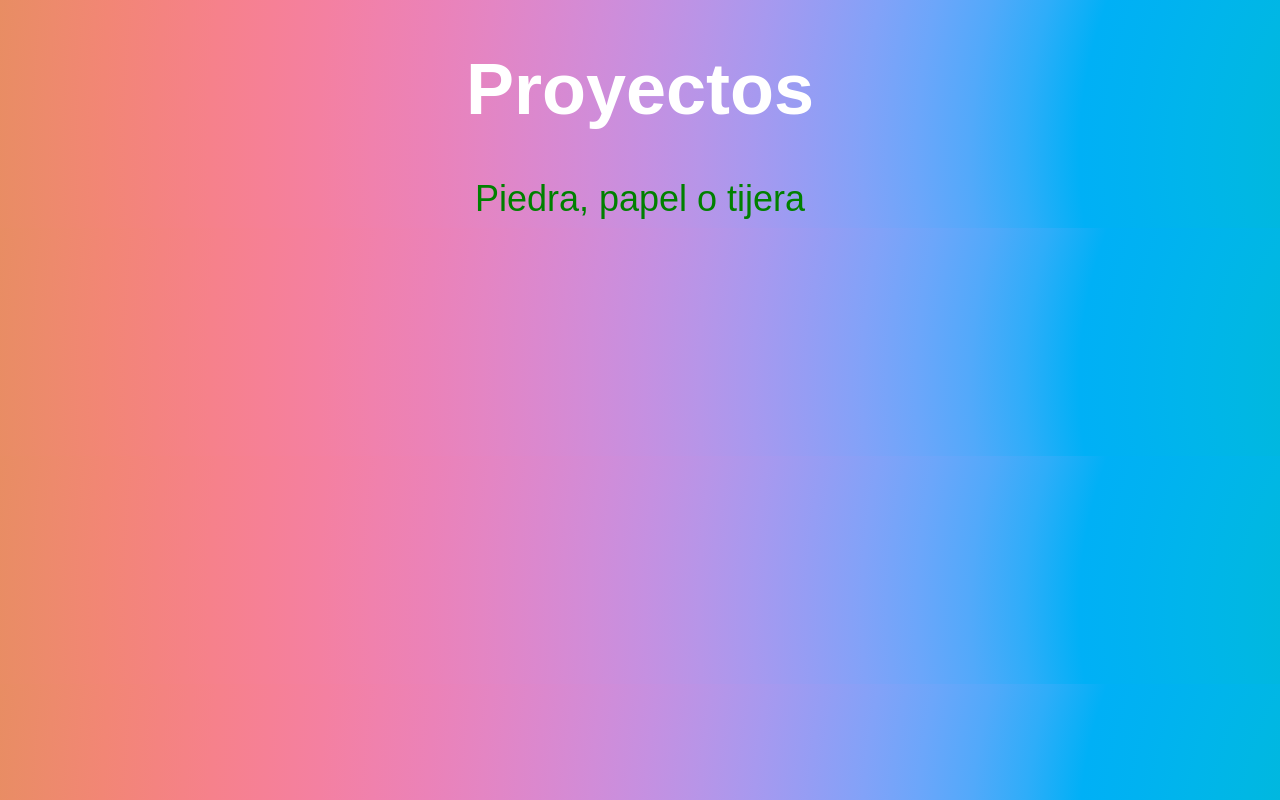
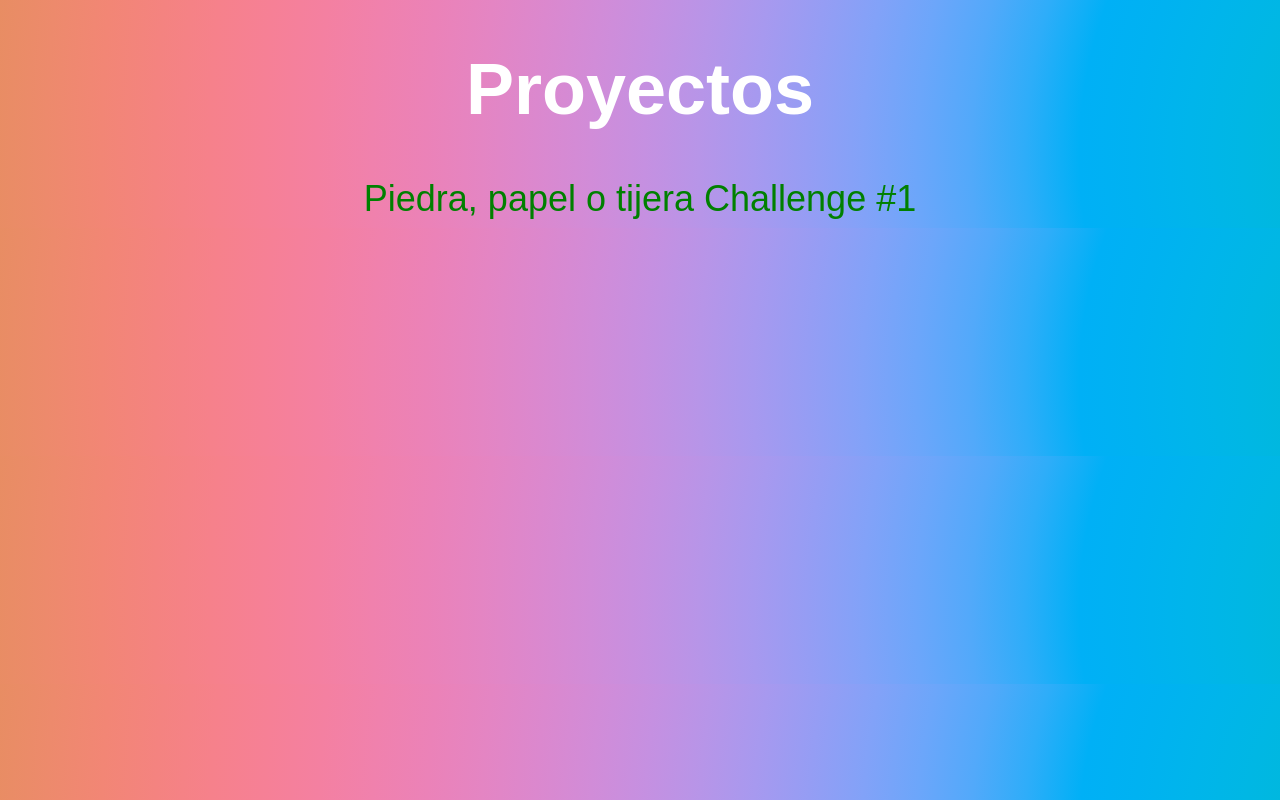
Before and after one commit to Manuel-Noriega/page-manu.github.io, a plain HTML site: page index.html in a window 1280 px wide. Drawn offline with Linux system fonts and the light colour scheme.

Commit message:
add challenge #1

```diff
--- a/index.html
+++ b/index.html
@@ -8,5 +8,6 @@
 <body>
 	<h1>Proyectos</h1>
 	<a class="ppt" href="proyectos/piedra/piedrapapeltijera.html">Piedra, papel o tijera</a>
+	<a class="ppt" href="proyectos/piedra/piedrapapeltijera.html">Challenge #1</a>
 </body>
 </html>
```
